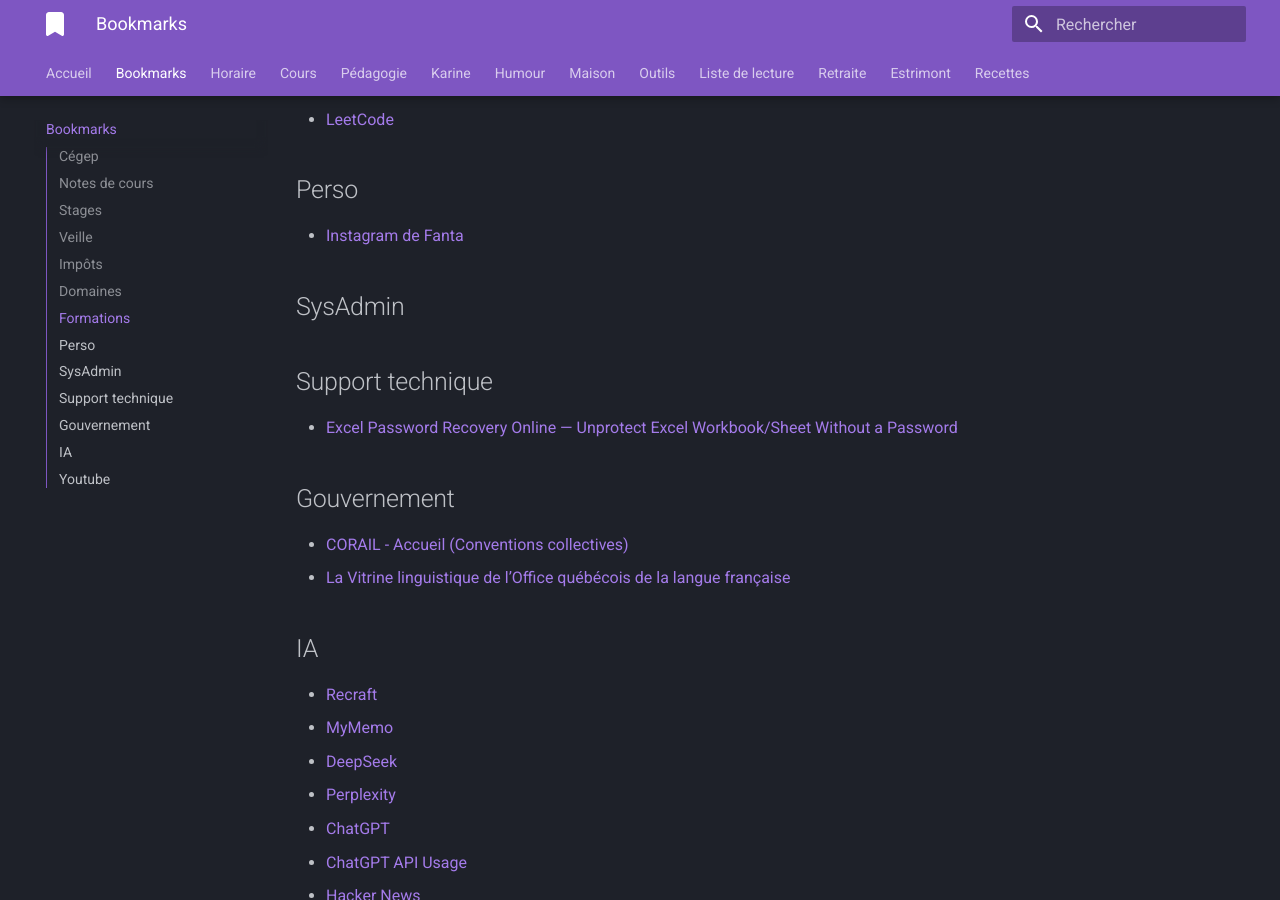
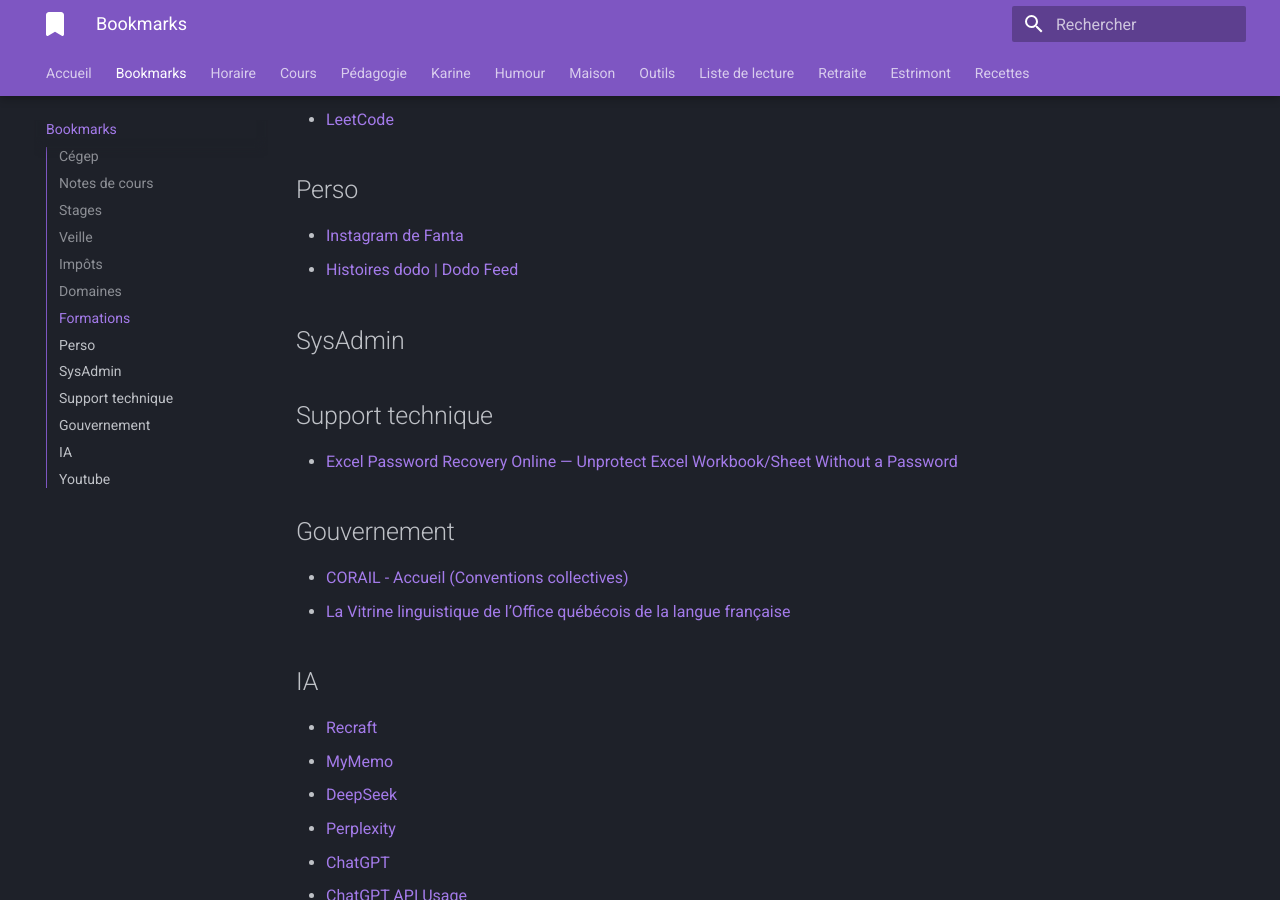
Before and after one commit to jaixan/bm, an MkDocs documentation site: the page built from docs/bookmarks.md, in a window 1280 px wide and 900 px high, scrolled down 2180 px. Built offline with MkDocs 1.6.1 and Material for MkDocs 9.7.7, drawn with Linux system fonts in a browser that asks for light colours.

Commit message:
ajout bookmark

```diff
--- a/docs/bookmarks.md
+++ b/docs/bookmarks.md
@@ -70,6 +70,7 @@
 ## Perso
 
 - [Instagram de Fanta](https://www.instagram.com/acatnamedfanta/p/CK_pEZdplxj/)
+- [Histoires dodo | Dodo Feed](https://www.notion.so/2407425d2af4809ba877c649c87c2871?v=2407425d2af4801298f6000ca84d7dbe)
 
 ## SysAdmin
 
```
Also changed, not shown: 1 other file.
